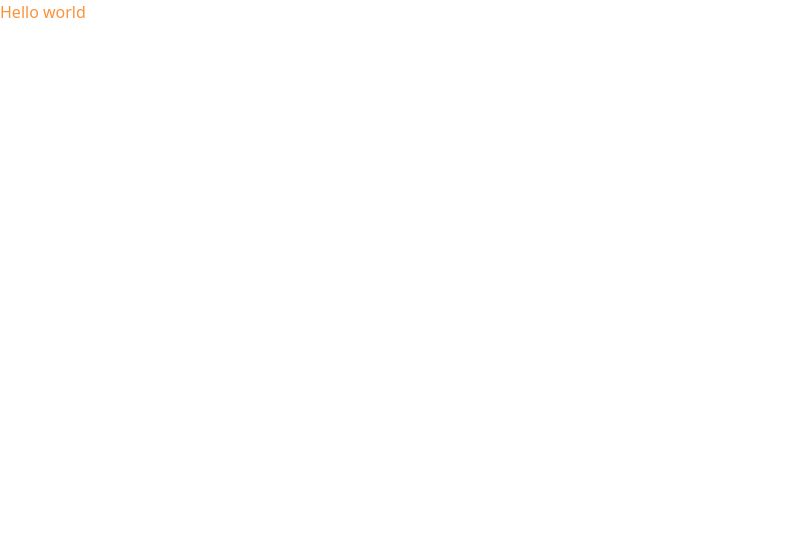
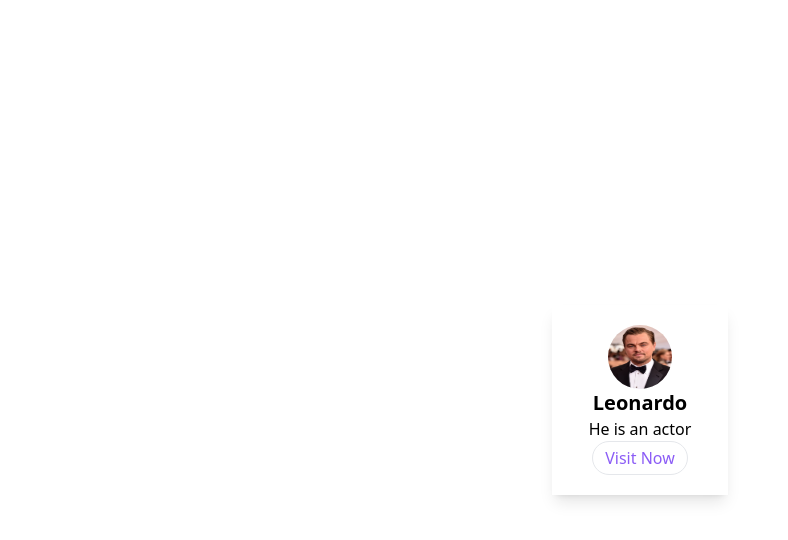
Before and after one commit to sowmik-sec/tailwind-recap, a website: page src/index.html in a window 1280 px wide. Shown: the whole page, without its empty margins (0-788 px from the left). Drawn offline with Linux system fonts and the light colour scheme.

Commit message:
make a card for leonardo di caprio

```diff
--- a/src/index.html
+++ b/src/index.html
@@ -6,6 +6,26 @@
     <link href="./output.css" rel="stylesheet" />
   </head>
   <body>
-    <h1 class="text-orange-400">Hello world</h1>
+    <div class="flex justify-center items-center h-screen">
+      <div class="w-44 py-5 text-center shadow-lg">
+        <div class="flex justify-center items-center">
+          <img
+            class="w-16 h-16 rounded-full"
+            src="../img/Leonardo-DiCaprio.webp"
+            alt=""
+          />
+        </div>
+
+        <div>
+          <h3 class="text-xl font-bold">Leonardo</h3>
+          <p>He is an actor</p>
+          <button
+            class="text-violet-500 rounded-3xl border-solid border border-gray-200 px-3 py-1"
+          >
+            Visit Now
+          </button>
+        </div>
+      </div>
+    </div>
   </body>
 </html>
```
Also changed, not shown: img/Leonardo-DiCaprio.webp (added), src/output.css.
